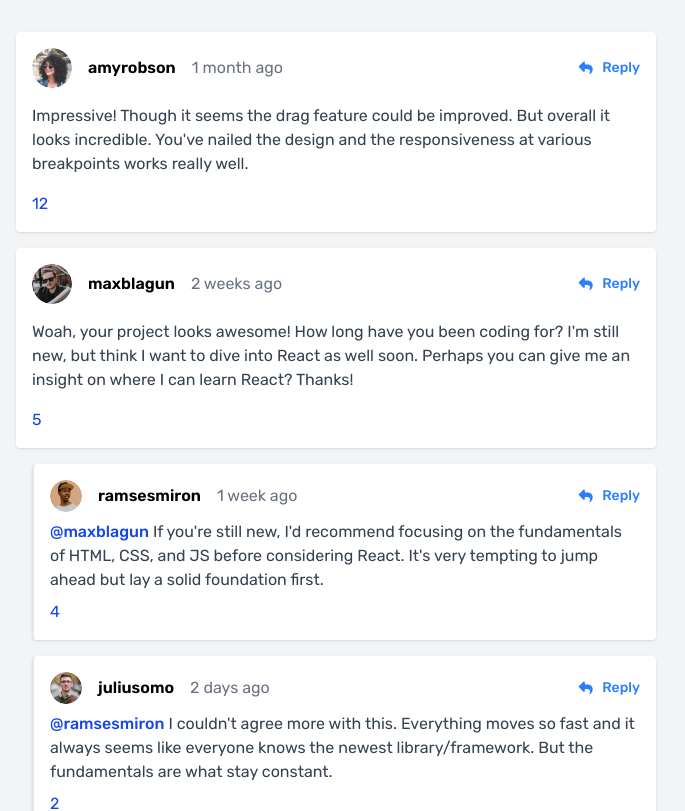
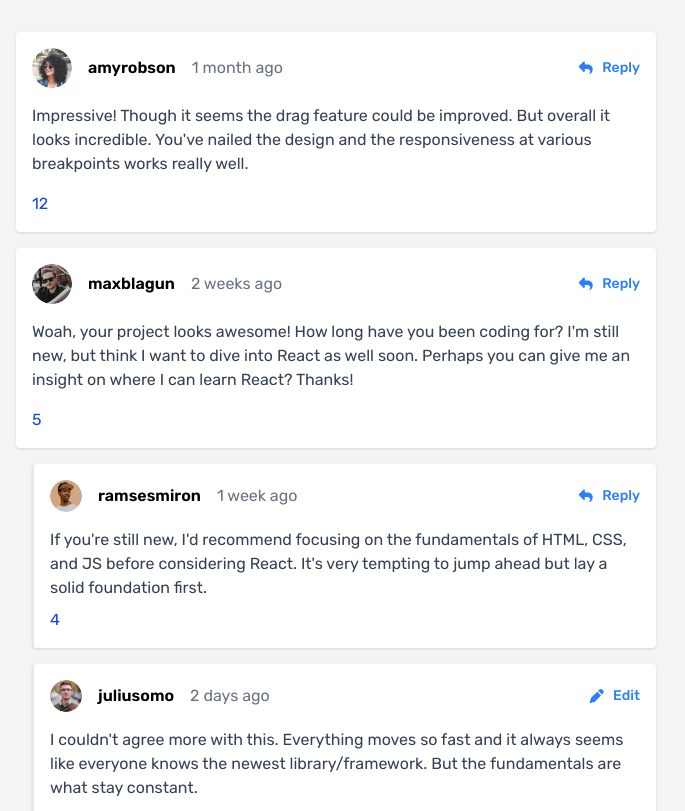
Before and after one commit to SortJakke/FM-interactive-comments, a React (Vite) app: page / in a window 1280 px wide. Shown: the top 811 px of the page, without its empty margins (304-989 px from the left). Built offline with nearby package versions, Linux system fonts and the light colour scheme.

Commit message:
feat: implement edit functionality for replies

```diff
--- a/src/components/CommentCard.tsx
+++ b/src/components/CommentCard.tsx
@@ -11,9 +11,16 @@ interface Props {
   currentUser: User
   onReply: (commentId: number, content: string, replyingTo: string) => void
   onEdit: (commentId: number, newContent: string) => void
+  onEditReply: (commentId: number, replyId: number, newContent: string) => void
 }
 
-const CommentCard = ({ comment, currentUser, onReply, onEdit }: Props) => {
+const CommentCard = ({
+  comment,
+  currentUser,
+  onReply,
+  onEdit,
+  onEditReply,
+}: Props) => {
   const [isReplying, setIsReplying] = useState(false)
   const [isEditing, setIsEditing] = useState(false)
 
@@ -74,6 +81,9 @@ const CommentCard = ({ comment, currentUser, onReply, onEdit }: Props) => {
               onReply={(replyingTo, content) =>
                 onReply(comment.id, content, replyingTo)
               }
+              onEdit={(replyId, newContent) =>
+                onEditReply(comment.id, replyId, newContent)
+              }
             />
           ))}
         </div>
--- a/src/components/ReplyCard.tsx
+++ b/src/components/ReplyCard.tsx
@@ -3,16 +3,20 @@ import { useState } from "react"
 import CommentForm from "./CommentForm"
 
 import { FontAwesomeIcon } from "@fortawesome/react-fontawesome"
-import { faReply } from "@fortawesome/free-solid-svg-icons"
+import { faReply, faPen } from "@fortawesome/free-solid-svg-icons"
 
 interface Props {
   reply: Reply
   currentUser: User
   onReply: (replyingTo: string, content: string) => void
+  onEdit: (replyId: number, newContent: string) => void
 }
 
-const ReplyCard = ({ reply, currentUser, onReply }: Props) => {
+const ReplyCard = ({ reply, currentUser, onReply, onEdit }: Props) => {
   const [isReplying, setIsReplying] = useState(false)
+  const [isEditing, setIsEditing] = useState(false)
+
+  const isOwner = reply.user.username === currentUser.username
 
   return (
     <div className="bg-white p-4 rounded shadow-sm ml-4 border-l-2 border-gray-200">
@@ -24,6 +28,15 @@ const ReplyCard = ({ reply, currentUser, onReply }: Props) => {
         />
         <div className="font-semibold">{reply.user.username}</div>
         <div className="text-gray-500">{reply.createdAt}</div>
+        {isOwner ? (
+          <button
+            onClick={() => setIsEditing(!isEditing)}
+            className="text-blue-500 text-sm font-medium ml-auto hover:opacity-60 cursor-pointer flex items-center gap-2"
+          >
+            <FontAwesomeIcon icon={faPen} />
+            Edit
+          </button>
+        ) : (
           <button
             onClick={() => setIsReplying(!isReplying)}
             className="text-blue-500 text-sm font-medium ml-auto hover:opacity-60 cursor-pointer flex items-center gap-2"
@@ -31,11 +44,21 @@ const ReplyCard = ({ reply, currentUser, onReply }: Props) => {
             <FontAwesomeIcon icon={faReply} />
             Reply
           </button>
+        )}
       </div>
-      <p className="mt-2 text-gray-700">
-        <span className="text-blue-700 font-medium">@{reply.replyingTo}</span>{" "}
-        {reply.content}
-      </p>
+      {isEditing ? (
+        <CommentForm
+          currentUser={currentUser}
+          actionLabel="Edit"
+          initialContent={reply.content}
+          onSubmit={(content) => {
+            onEdit(reply.id, content)
+            setIsEditing(false)
+          }}
+        />
+      ) : (
+        <p className="mt-4 text-gray-700">{reply.content}</p>
+      )}
       <div className="mt-2 text-blue-700">{reply.score}</div>
 
       {isReplying && (
--- a/src/pages/index.tsx
+++ b/src/pages/index.tsx
@@ -53,6 +53,25 @@ const CommentSection = () => {
       ),
     }))
   }
+  const handleEditReply = (
+    commentId: number,
+    replyId: number,
+    newContent: string
+  ) => {
+    setCommentsData((prev) => ({
+      ...prev,
+      comments: prev.comments.map((comment) =>
+        comment.id === commentId
+          ? {
+              ...comment,
+              replies: comment.replies.map((reply) =>
+                reply.id === replyId ? { ...reply, content: newContent } : reply
+              ),
+            }
+          : comment
+      ),
+    }))
+  }
 
   return (
     <section className="max-w-2xl mx-auto px-4 py-8 grid gap-4">
@@ -63,6 +82,7 @@ const CommentSection = () => {
           currentUser={commentsData.currentUser}
           onReply={handleReply}
           onEdit={handleEdit}
+          onEditReply={handleEditReply}
         />
       ))}
       <CommentForm
```
Lines whose indentation alone changed are shown as unchanged.
